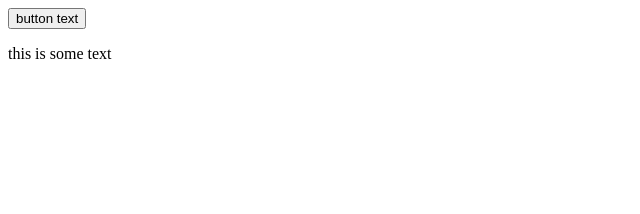
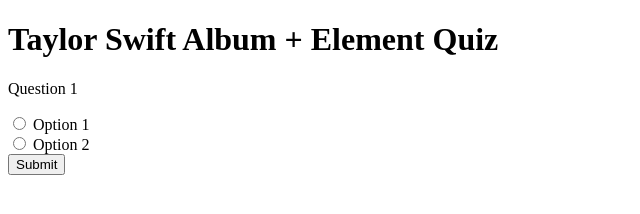
Before and after one commit to rjerome1997/tsalbumelementquiz, a plain HTML site: page index.html in a window 1280 px wide. Shown: the whole page, without its empty margins (0-640 px from the left). Drawn offline with Linux system fonts and the light colour scheme.

Commit message:
Update index.html

```diff
--- a/index.html
+++ b/index.html
@@ -1,8 +1,16 @@
-<button type="button" onclick = "changeText()">button text</button>
-<p id="txt">this is some text</p>
-<script>
-  var txt = document.getElementById("txt");
-  function changeText(){
-    txt.innerText = "This is the new text";
-  }
-</script>
+<!DOCTYPE html>
+<html>
+<body>
+  <h1>Taylor Swift Album + Element Quiz</h1>
+  <form action = "/action_page.php">
+    <p>Question 1</p>
+    <input type="radio" id="option1" name = "question1" value = "option1">
+    <label for="option1">Option 1</label><br>
+
+    <input type="radio" id="option2" name = "question1" value = "option2">
+    <label for="option2">Option 2</label><br>
+
+    <input type="submit" value="Submit">
+  </form>
+</body>
+</html>
```
